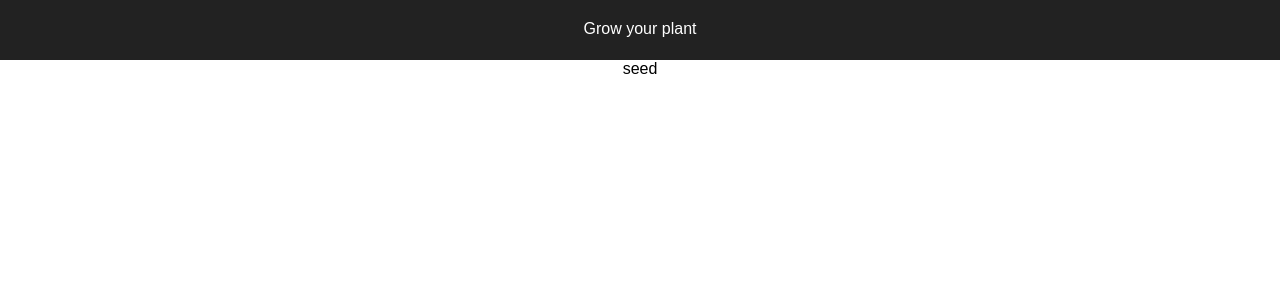
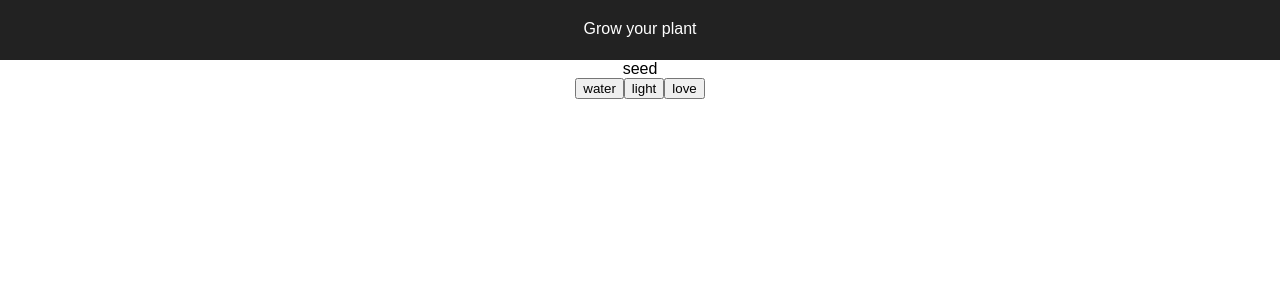
Before and after one commit to jjarz/grow-plant, a React (Create React App) app: page / in a window 1280 px wide. Shown: the top 300 px of the page. Built offline with nearby package versions, Linux system fonts and the light colour scheme.

Commit message:
Add ControlButtons

```diff
--- a/src/App.js
+++ b/src/App.js
@@ -1,5 +1,6 @@
 import React, { Component } from 'react';
 import Plant from './components/Plant'
+import ControlButton from './components/ControlButton'
 import './App.css';
 
 const plantSizes = {
@@ -7,6 +8,12 @@ const plantSizes = {
   seedling: 'seedling',
   small: 'small',
   full_grown: 'full_grown'
+}
+
+const controls = {
+  water: 'water',
+  light: 'light',
+  love: 'love'
 }
 
 class App extends Component {
@@ -17,7 +24,16 @@ class App extends Component {
           Grow your plant
         </div>
         <div className="App-body">
+          {/* plant display */}
           <Plant plantSize={plantSizes.seed}/>
+
+          {/* control buttons */}
+          <ControlButton control={controls.water} />
+          <ControlButton control={controls.light} />
+          <ControlButton control={controls.love} />
+          <div>
+
+          </div>
         </div>
       </div>
     );
--- /dev/null
+++ b/src/components/ControlButton.js
@@ -0,0 +1,11 @@
+import React, { Component } from 'react'
+
+class ControlButton extends Component {
+  render () {
+    return (
+      <button>{this.props.control}</button>
+    )
+  }
+}
+
+export default ControlButton
```
